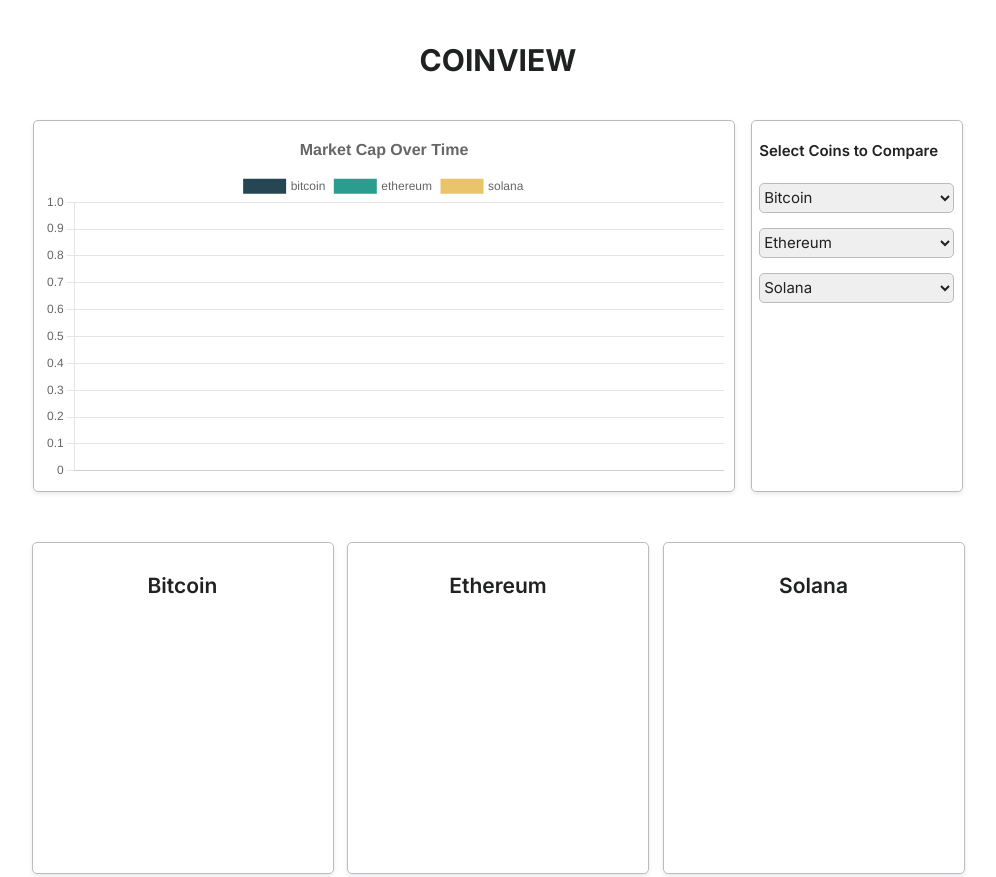
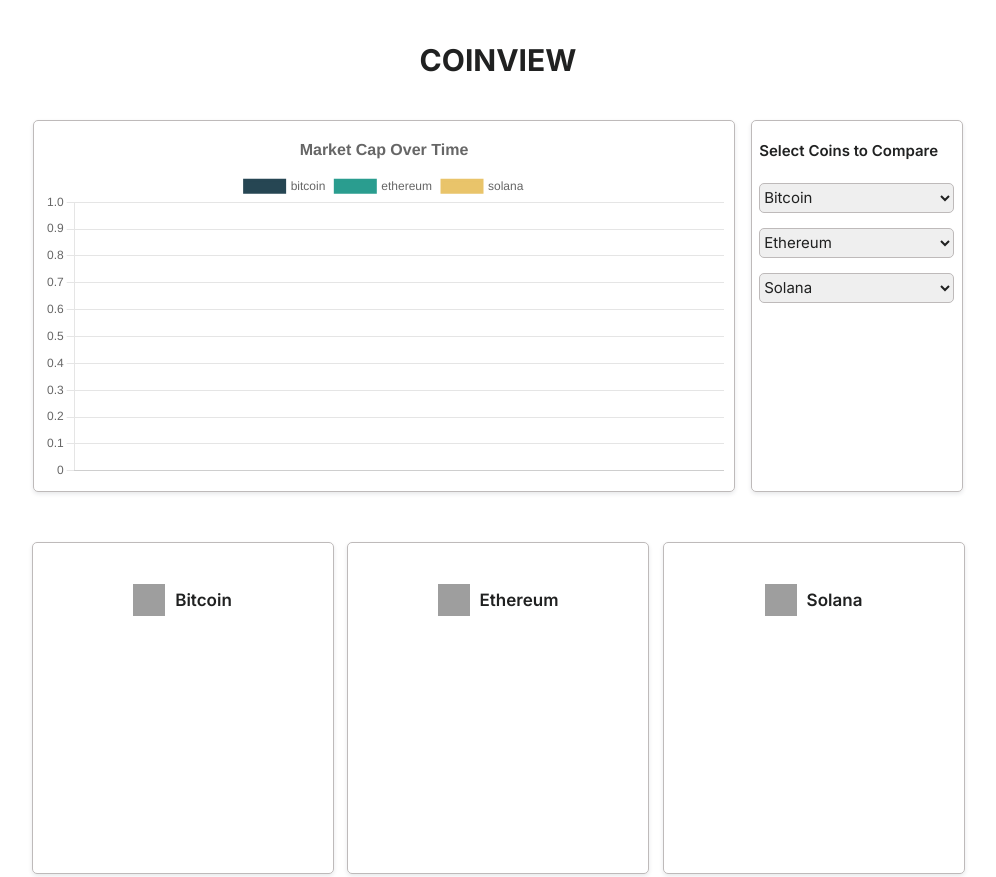
Before and after one commit to kookumber/coinview, a website built with webpack: page index.html in a window 1280 px wide. Shown: the top 877 px of the page, without its empty margins (142-1138 px from the left). Built offline with nearby package versions, Linux system fonts and the light colour scheme; no server answers; grey boxes are pictures that could not be loaded.

Commit message:
added logos to widget titles

```diff
--- a/index.html
+++ b/index.html
@@ -42,7 +42,6 @@
 
         <div class="data-widget" id="1">
             <ul>
-                <img src="https://images.coinviewer.io/currencies/64x64/bitcoin.png">
             </ul>
         </div>
 
--- a/src/scripts/coinInfo.js
+++ b/src/scripts/coinInfo.js
@@ -6,6 +6,24 @@
         this.coinData = {}
         this.name = ""
         // this.getAllCoinsInfo = getAllCoinsInfo()
+    }
+
+    logoHash = {
+        "bitcoin": "1",
+        "ethereum": "1027",
+        "cardano": "2010",
+        "solana": "5426",
+        "polkadot": "6636",
+        "dogecoin": "74",
+        "tron": "1958",
+        "stellar" : "512",
+        "algorand": "4030",
+        "apecoin": "18876",
+        "tether": "825",
+        "uniswap": "7083",
+        "chainlink": "1975",
+        "filecoin": "2280",
+        "monero": "328"
     }
 
     getAllCoinsInfo(coinName) {
@@ -36,12 +54,25 @@
 
         widget.removeChild(widget.firstChild) //Removes existing card title text
 
+        let titleDiv = document.createElement("div")
+        titleDiv.className = "logo-title-div"
+        let titleText = document.createElement("p")
+        titleText.innerText = (this.name)[0].toUpperCase() + this.name.slice(1)
+
         let textNode = document.createTextNode(
             (this.name)[0].toUpperCase() + this.name.slice(1))
 
-        widget.prepend(textNode) //Resets the title with the coin name
+        let coinLogo = document.createElement("img")
 
-        const card = widget.firstElementChild //Gets the ul element of the data widget class
+        titleDiv.append(coinLogo)
+        titleDiv.append(titleText)
+
+        console.log(titleDiv)
+        coinLogo.setAttribute("src", `https://s2.coinmarketcap.com/static/img/coins/64x64/${this.logoHash[this.name]}.png`)
+        // widget.prepend(textNode) //Resets the title with the coin name
+        // widget.prepend(coinLogo)
+        widget.prepend(titleDiv)
+        const card = widget.lastElementChild //Gets the ul element of the data widget class
 
         let cardLi = card.lastElementChild
 
--- a/src/styles/reset.css
+++ b/src/styles/reset.css
@@ -5,3 +5,8 @@
     color: #202121;
     font-family: "inter", sans-serif;
 }
+
+img {
+    height: 32px;
+    width: 32px
+}
--- a/src/styles/widgets.css
+++ b/src/styles/widgets.css
@@ -22,6 +22,26 @@
 
 }
 
+.logo-title-div {
+    width: 100%;
+    display: flex;
+    flex-direction: row;
+    justify-content: center;
+    align-items: center;
+}
+
+.logo-title-div img {
+    padding-right: 10px;
+    width: 32px;
+    height: 32px;
+}
+
+.logo-title-div p {
+    font-weight: 600;
+    font-size: 17px;
+}
+
+
 .data-widget ul {
     padding: 0;
     width: 100%;
```
Also changed, not shown: dist/main.css, 1 other file.
